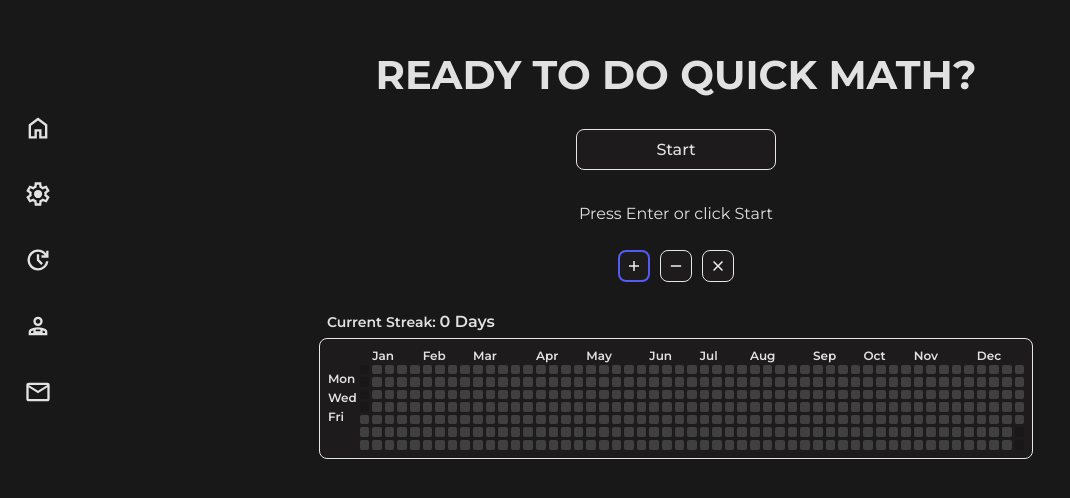
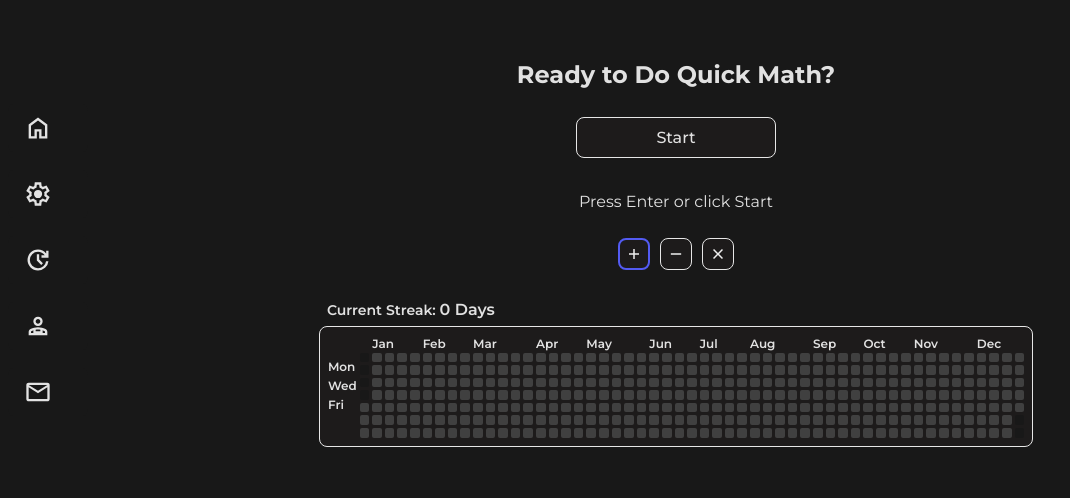
Before and after one commit to Joefahing/quick-maths, a React (Vite) app: page / in a window 1280 px wide. Shown: the part 140-638 px from the top of the page, without its empty margins (0-1070 px from the left). Built offline with nearby package versions, Linux system fonts and the light colour scheme.

Commit message:
AboutPage: Modify h2 to bein component

```diff
--- a/src/components/AboutMePanel/AboutMePanel.module.css
+++ b/src/components/AboutMePanel/AboutMePanel.module.css
@@ -19,6 +19,11 @@
 		display: flex;
 		flex-direction: column;
 		align-items: center;
+
+		h2 {
+			font-size: 2.5rem;
+			text-transform: uppercase;
+		}
 	}
 
 	@media (min-width: 1024px) {
@@ -35,8 +40,3 @@
 		}
 	}
 }
-
-h2 {
-	font-size: 2.5rem;
-	text-transform: uppercase;
-}
```
